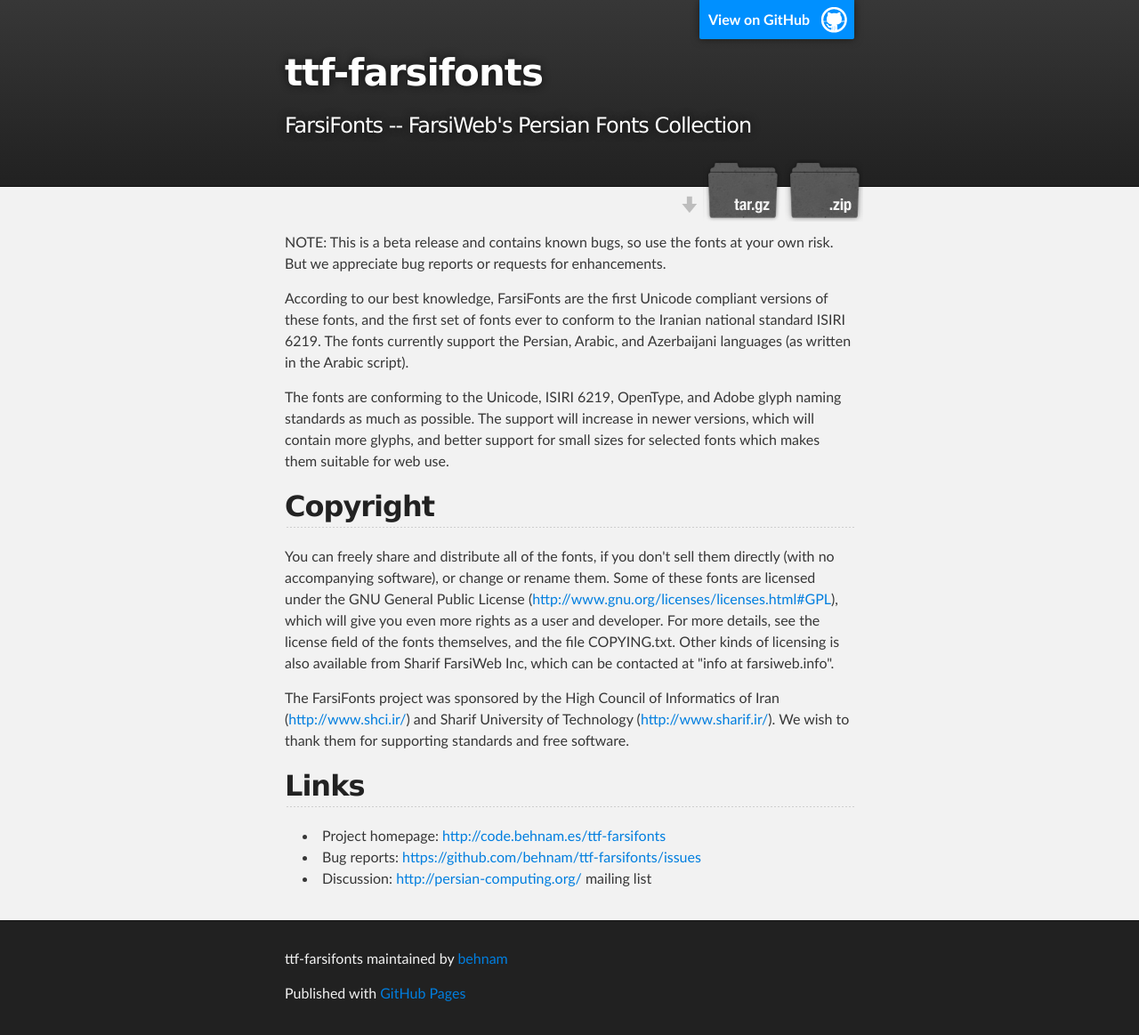
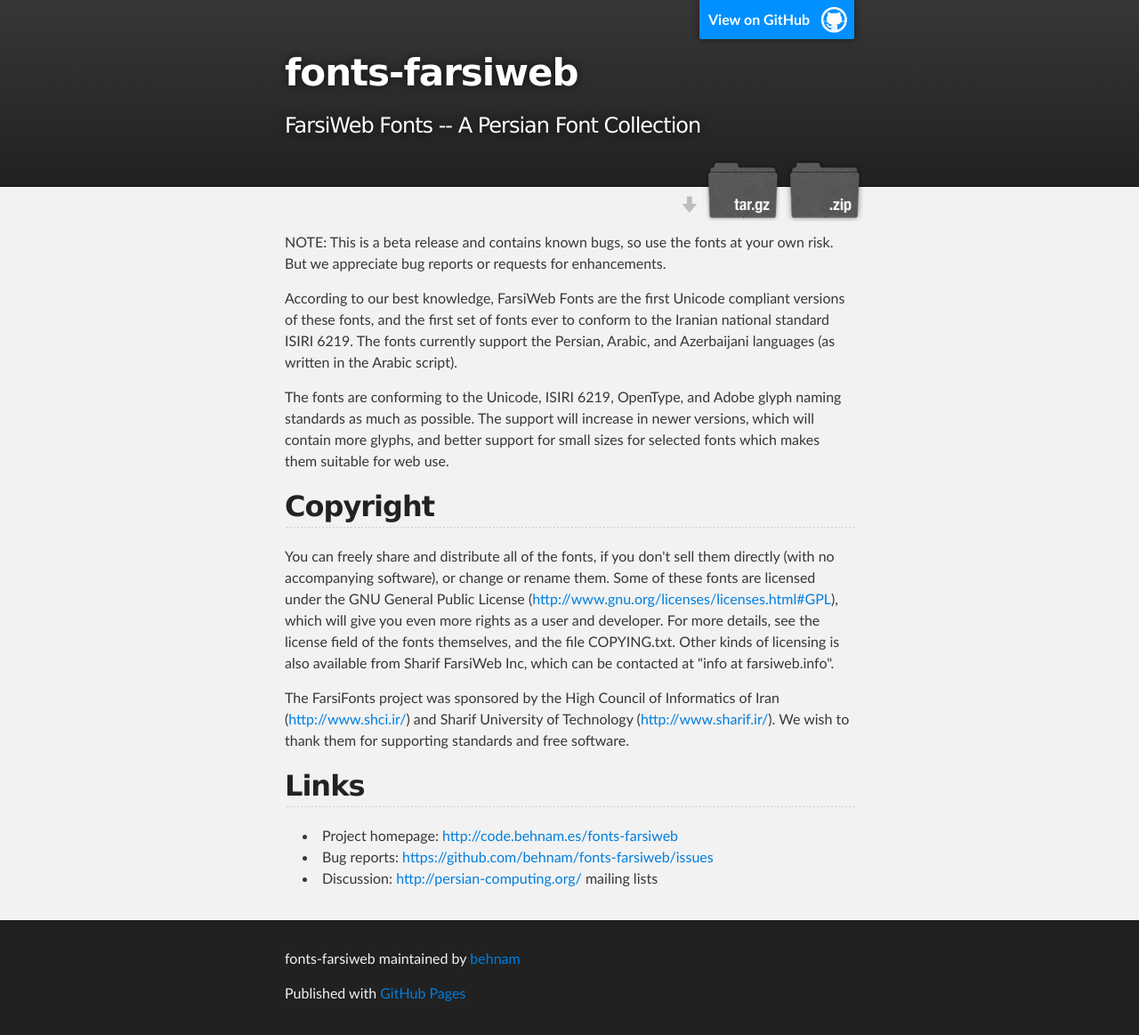
Before and after one commit to behnam/fonts-farsiweb, a plain HTML site: page index.html in a window 1280 px wide. Shown: the whole page at 89% size. Drawn offline with Linux system fonts and the light colour scheme.

Commit message:
Create gh-pages branch via GitHub

```diff
--- a/index.html
+++ b/index.html
@@ -4,11 +4,11 @@
   <head>
     <meta charset='utf-8' />
     <meta http-equiv="X-UA-Compatible" content="chrome=1" />
-    <meta name="description" content="ttf-farsifonts : FarsiFonts -- FarsiWeb's Persian Fonts Collection" />
+    <meta name="description" content="fonts-farsiweb : FarsiWeb Fonts -- A Persian Font Collection" />
 
     <link rel="stylesheet" type="text/css" media="screen" href="stylesheets/stylesheet.css">
 
-    <title>ttf-farsifonts</title>
+    <title>fonts-farsiweb</title>
   </head>
 
   <body>
@@ -16,14 +16,14 @@
     <!-- HEADER -->
     <div id="header_wrap" class="outer">
         <header class="inner">
-          <a id="forkme_banner" href="https://github.com/behnam/ttf-farsifonts">View on GitHub</a>
+          <a id="forkme_banner" href="https://github.com/behnam/fonts-farsiweb">View on GitHub</a>
 
-          <h1 id="project_title">ttf-farsifonts</h1>
-          <h2 id="project_tagline">FarsiFonts -- FarsiWeb's Persian Fonts Collection</h2>
+          <h1 id="project_title">fonts-farsiweb</h1>
+          <h2 id="project_tagline">FarsiWeb Fonts -- A Persian Font Collection</h2>
 
             <section id="downloads">
-              <a class="zip_download_link" href="https://github.com/behnam/ttf-farsifonts/zipball/master">Download this project as a .zip file</a>
-              <a class="tar_download_link" href="https://github.com/behnam/ttf-farsifonts/tarball/master">Download this project as a tar.gz file</a>
+              <a class="zip_download_link" href="https://github.com/behnam/fonts-farsiweb/zipball/master">Download this project as a .zip file</a>
+              <a class="tar_download_link" href="https://github.com/behnam/fonts-farsiweb/tarball/master">Download this project as a tar.gz file</a>
             </section>
         </header>
     </div>
@@ -34,7 +34,7 @@
         <p>NOTE: This is a beta release and contains known bugs, so use the fonts at your
 own risk. But we appreciate bug reports or requests for enhancements.</p>
 
-<p>According to our best knowledge, FarsiFonts are the first Unicode compliant
+<p>According to our best knowledge, FarsiWeb Fonts are the first Unicode compliant
 versions of these fonts, and the first set of fonts ever to conform to the
 Iranian national standard ISIRI 6219. The fonts currently support the Persian,
 Arabic, and Azerbaijani languages (as written in the Arabic script).</p>
@@ -44,7 +44,8 @@ naming standards as much as possible. The support will increase in newer
 versions, which will contain more glyphs, and better support for small sizes
 for selected fonts which makes them suitable for web use.</p>
 
-<h2>Copyright</h2>
+<h2>
+<a name="copyright" class="anchor" href="#copyright"><span class="octicon octicon-link"></span></a>Copyright</h2>
 
 <p>You can freely share and distribute all of the fonts, if you don't sell them
 directly (with no accompanying software), or change or rename them.  Some of
@@ -60,14 +61,15 @@ farsiweb.info".</p>
 (<a href="http://www.sharif.ir/">http://www.sharif.ir/</a>). We wish to thank them for supporting standards and
 free software.</p>
 
-<h2>Links</h2>
+<h2>
+<a name="links" class="anchor" href="#links"><span class="octicon octicon-link"></span></a>Links</h2>
 
 <ul>
-<li>Project homepage: <a href="http://code.behnam.es/ttf-farsifonts">http://code.behnam.es/ttf-farsifonts</a>
+<li>Project homepage: <a href="http://code.behnam.es/fonts-farsiweb">http://code.behnam.es/fonts-farsiweb</a>
 </li>
-<li>Bug reports: <a href="https://github.com/behnam/ttf-farsifonts/issues">https://github.com/behnam/ttf-farsifonts/issues</a>
+<li>Bug reports: <a href="https://github.com/behnam/fonts-farsiweb/issues">https://github.com/behnam/fonts-farsiweb/issues</a>
 </li>
-<li>Discussion: <a href="http://persian-computing.org/">http://persian-computing.org/</a> mailing list</li>
+<li>Discussion: <a href="http://persian-computing.org/">http://persian-computing.org/</a> mailing lists</li>
 </ul>
       </section>
     </div>
@@ -75,7 +77,7 @@ free software.</p>
     <!-- FOOTER  -->
     <div id="footer_wrap" class="outer">
       <footer class="inner">
-        <p class="copyright">ttf-farsifonts maintained by <a href="https://github.com/behnam">behnam</a></p>
+        <p class="copyright">fonts-farsiweb maintained by <a href="https://github.com/behnam">behnam</a></p>
         <p>Published with <a href="http://pages.github.com">GitHub Pages</a></p>
       </footer>
     </div>
--- a/stylesheets/stylesheet.css
+++ b/stylesheets/stylesheet.css
@@ -45,10 +45,6 @@ blockquote, q {
 table {
   border-collapse: collapse;
   border-spacing: 0;
-}
-
-a:focus {
-  outline: none;
 }
 
 /*******************************************************************************
```
Also changed, not shown: params.json (+1 -1 lines).
